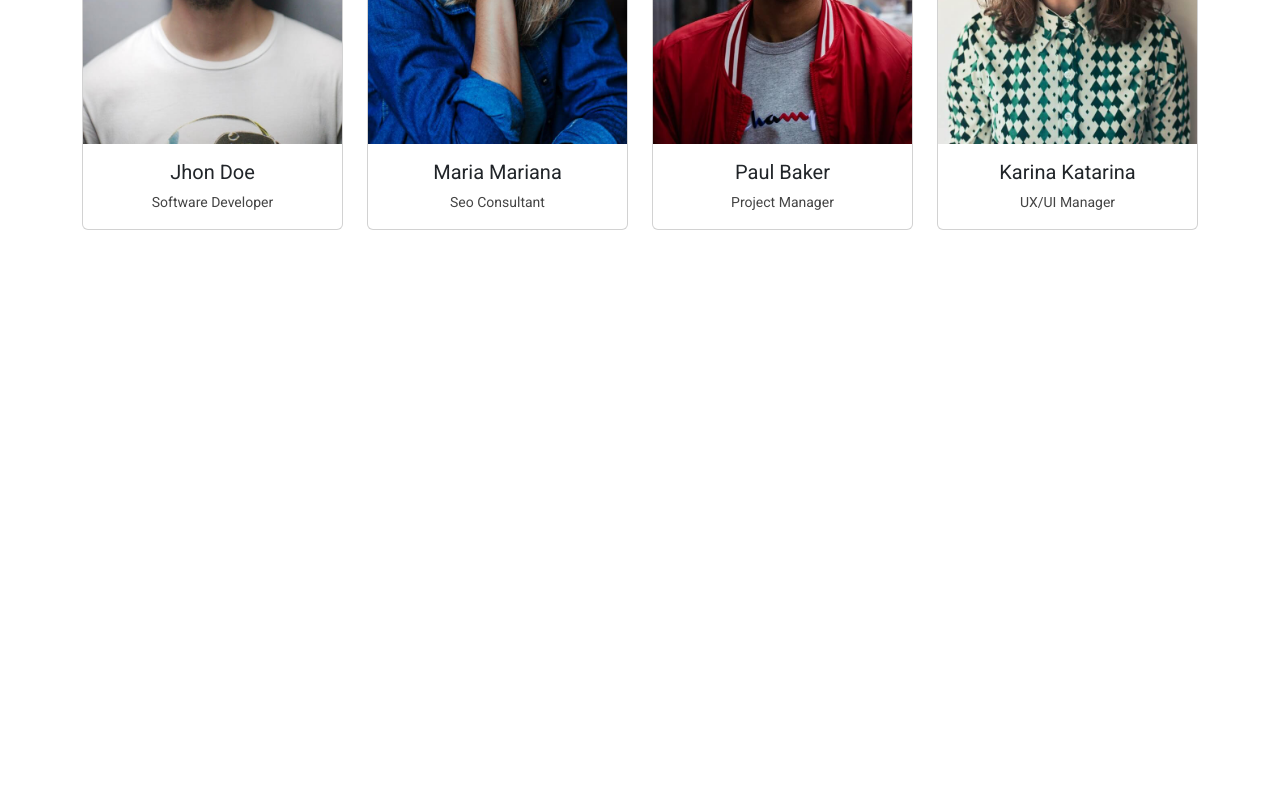
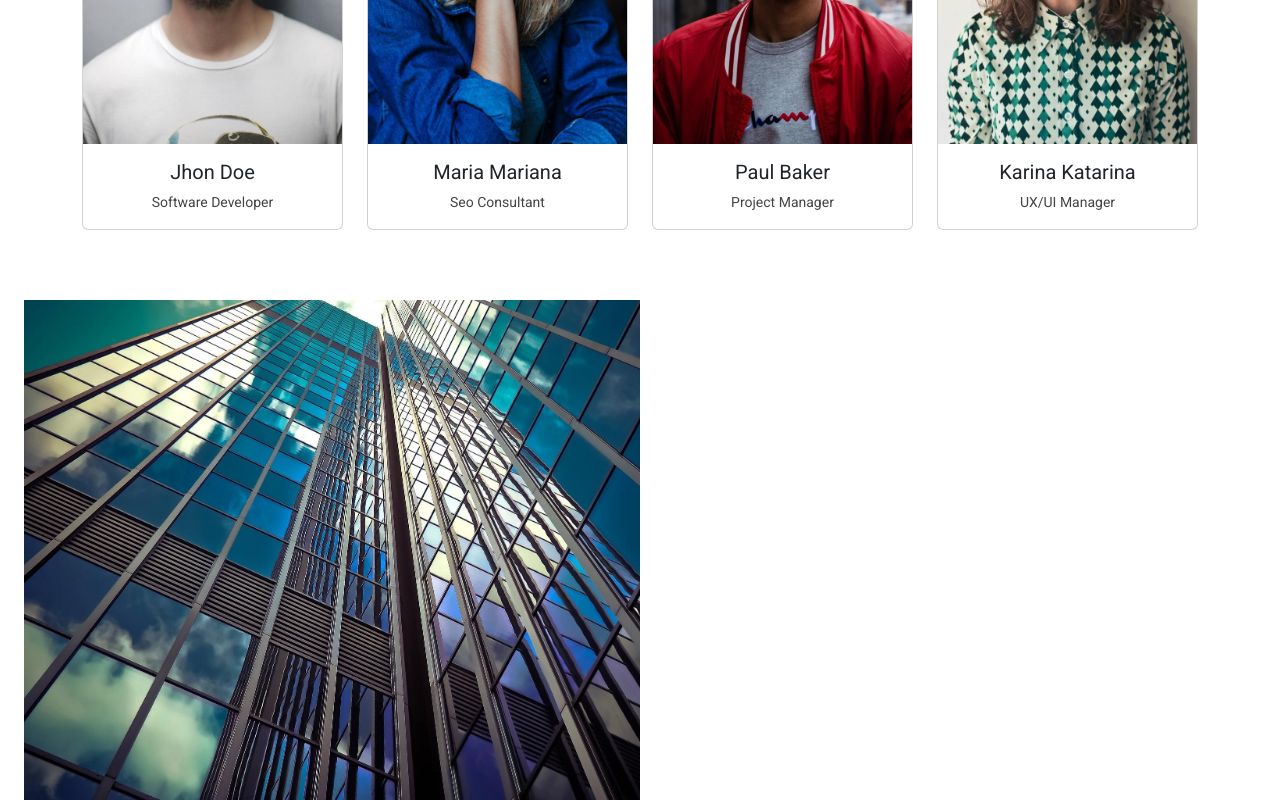
Before and after one commit to TavaresLeo/curso-bootstrap, a plain HTML site: page index.html in a window 1280 px wide. Shown: the part 2881-3681 px from the top of the page. Before the commit the page ends 3181 px from the top, so only its background shows below. Drawn offline with nearby package versions, Linux system fonts and the light colour scheme; a script that the page names is missing; a web font is replaced by a local one.

Commit message:
adicão de parallax

```diff
--- a/css/style.css
+++ b/css/style.css
@@ -192,3 +192,55 @@ header, .navbar {
 .card-body {
     text-align: center;
 }
+
+/* Trabalhe conosco */
+
+#apply-area {
+    height: 500px;
+}
+
+#apply-area .container-fluid, #apply-area .row {
+    height: 100%;
+}
+
+#apply-area .apply-box {
+    text-align: center;
+    padding: 70px 50px;
+}
+
+#company-img {
+    background-image: url('../img/empresa.jpg');
+    background-size: cover;
+    height: 100%;
+}
+
+#pattern-img h4, #pattern-img p {
+    color: #fff;
+}
+
+#pattern-img h4 {
+    margin-top: 8%;
+    margin-bottom: 20px;
+    text-transform: uppercase;
+}
+
+#pattern-img p {
+    margin-bottom: 20px;
+}
+
+#apply-btn {
+    display: block;
+    height: auto;
+    width: 180px;
+    margin-left: auto;
+    margin-right: auto;
+    margin-top: 30px;
+    background-color: transparent;
+    border-color: #fff;
+    text-align: center;
+}
+
+#apply-btn:hover {
+    border-color: #65daf9;
+    background-color: #65daf9;
+}
--- a/index.html
+++ b/index.html
@@ -230,6 +230,22 @@
                     </div>
                 </div>
             </div>
+
+            <!-- Trabalhe Conosco -->
+            <div id="apply-area">
+                <div class="container-fluid">
+                    <div class="row">
+                        <div class="col-md-6 apply-box" id="company-img"></div>
+                        <div class="col-md-6 apply-box" id="pattern-img">
+                            <h4>Gosta de desafios ?</h4>
+                        <p>Temos várias posições abertas, entre elas: Software Engenieer, UI/UX Designer, Project Manager </p>
+                        <p>Clique no botão abaixo e confira os benefícios e as posições em aberto.</p>
+                        <p>Aqui você terá a chance de trabalhar com as melhores tecnologias e os profissionais mais capacitados.</p>
+                        <a href="#" class="main-btn" id="apply-btn">Saiba Mais</a>
+                        </div>
+                    </div>
+                </div>
+            </div>
         </div>
    </main>
     <script src="js/script.js"></script>
--- a/js/script.js
+++ b/js/script.js
@@ -102,10 +102,11 @@ $(document).ready(function() {
         }
     })
 
-    // Paralax
+    // // Paralax
     setTimeout(function() {
 
         $('#data-area').parallax({imageSrc: 'img/cidadeparallax.png'})
+        $('#apply-area').parallax({imageSrc: 'img/pattern.png'})
 
     }, 250);
 
```
